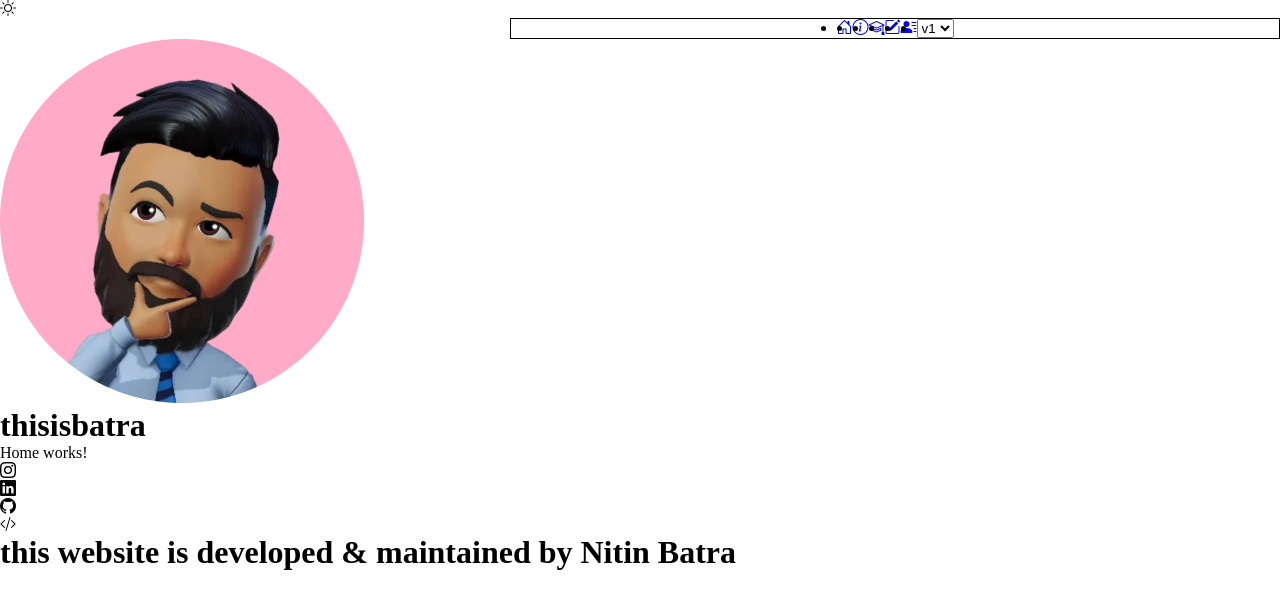
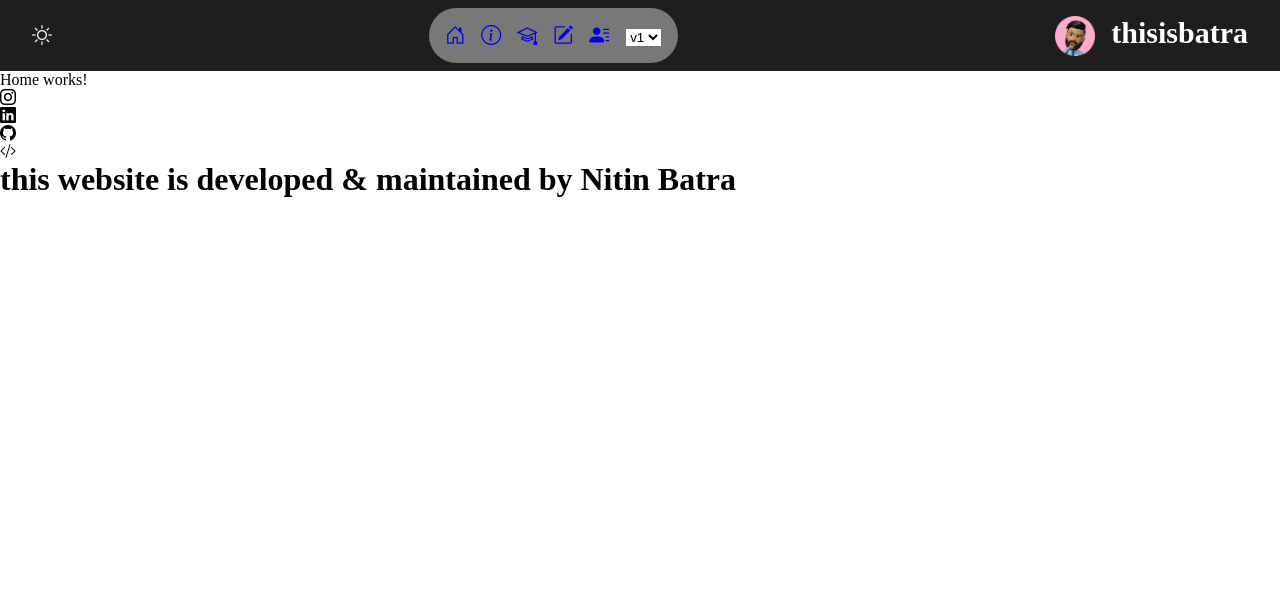
Before and after one commit to thisisbatra/thisisbatra, a React (Create React App) app: page /home in a window 1280 px wide. Shown: the top 608 px of the page. Built offline with nearby package versions, Linux system fonts and the light colour scheme.

Commit message:
will be continue

```diff
--- a/src/Components/VersionOne/NavBar/NavBar.jsx
+++ b/src/Components/VersionOne/NavBar/NavBar.jsx
@@ -8,11 +8,11 @@ const NavBar = () => {
         value==="v1"?navigate('/'):navigate('/comingSoon');
     }
     return (
-        <>
+        <nav className={styles.nav}>
             <span>
                 <i className="bi bi-brightness-high"></i>
             </span>
-            <ul className={styles.con}>
+            <ul className={styles.list}>
                 <li><Link to='/home'><i className="bi bi-house-door"></i></Link></li>
                 <li><Link to='/about'><i className="bi bi-info-circle"></i></Link></li>
                 <li><Link to='/education'><i className="bi bi-mortarboard"></i></Link></li>
@@ -25,11 +25,11 @@ const NavBar = () => {
                     </select>
                 </li>
             </ul>
-            <span>
+            <span className={styles.thumbNail}>
                 <img src="../assets/meThumb.png" alt="thumbnail"/>
                 <h1>thisisbatra</h1>
             </span>
-        </>
+        </nav>
     );
 }
 
--- a/src/Components/VersionOne/NavBar/navBeauty.module.css
+++ b/src/Components/VersionOne/NavBar/navBeauty.module.css
@@ -1,7 +1,26 @@
-.con{
+.nav{
     display: flex;
-    border: 1px solid black;
-    width: 60%;
-    justify-content: center;
-    justify-self: end;
+    flex-direction: row;
+    justify-content: space-between;
+    align-items: center;
+    font-size: 1.25rem;
+    padding: 0.5rem 2rem;
+    background: #1e1e1e;
+    color: white;
 }
+.list{
+    display: flex;
+    list-style-type: none;
+    gap: 1rem;
+    padding: 1rem;
+    border-radius: 50rem;
+    background: #787878;
+}
+.thumbNail{
+    display: flex;
+    gap: 1rem;
+}
+.thumbNail img{
+    width: 100%;
+    height: 2.5rem;
+}
--- a/src/Components/VersionOne/VersionOne.jsx
+++ b/src/Components/VersionOne/VersionOne.jsx
@@ -2,7 +2,7 @@ import React from 'react';
 import NavBar from './NavBar/NavBar';
 import { Outlet } from 'react-router-dom';
 import Footer from './Footer/Footer';
-// import styles from './VersionOne.module.css';
+import styles from './VersionOne.module.css';
 
 const VersionOne = () => {
     return (
```
